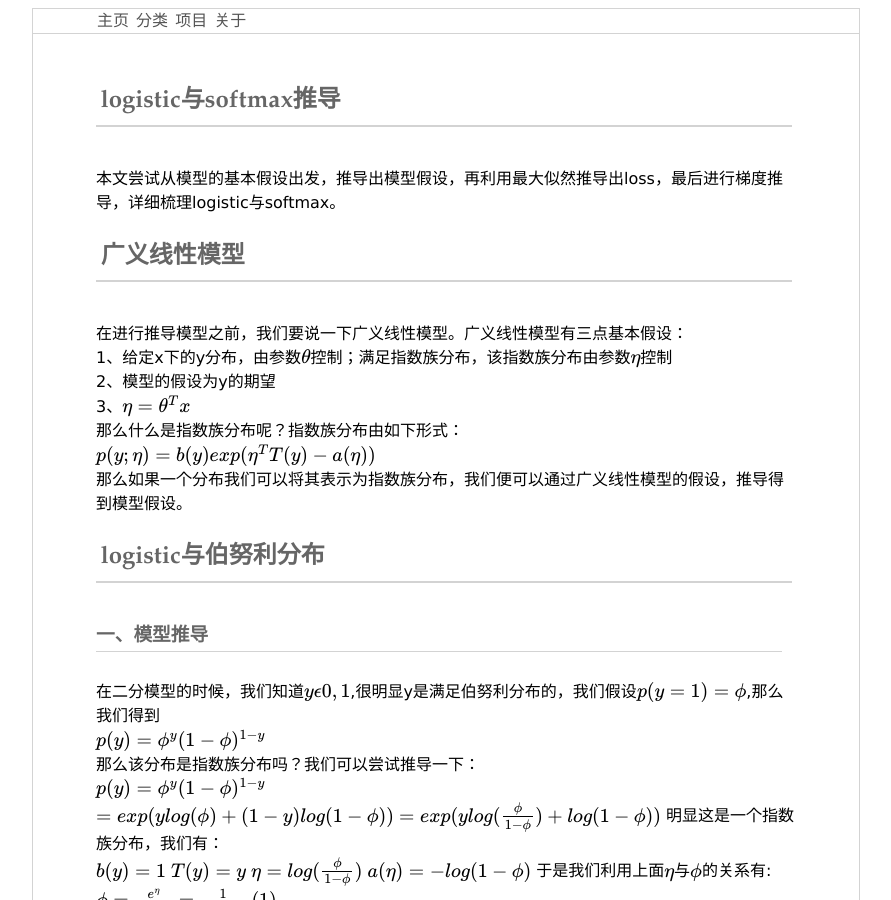
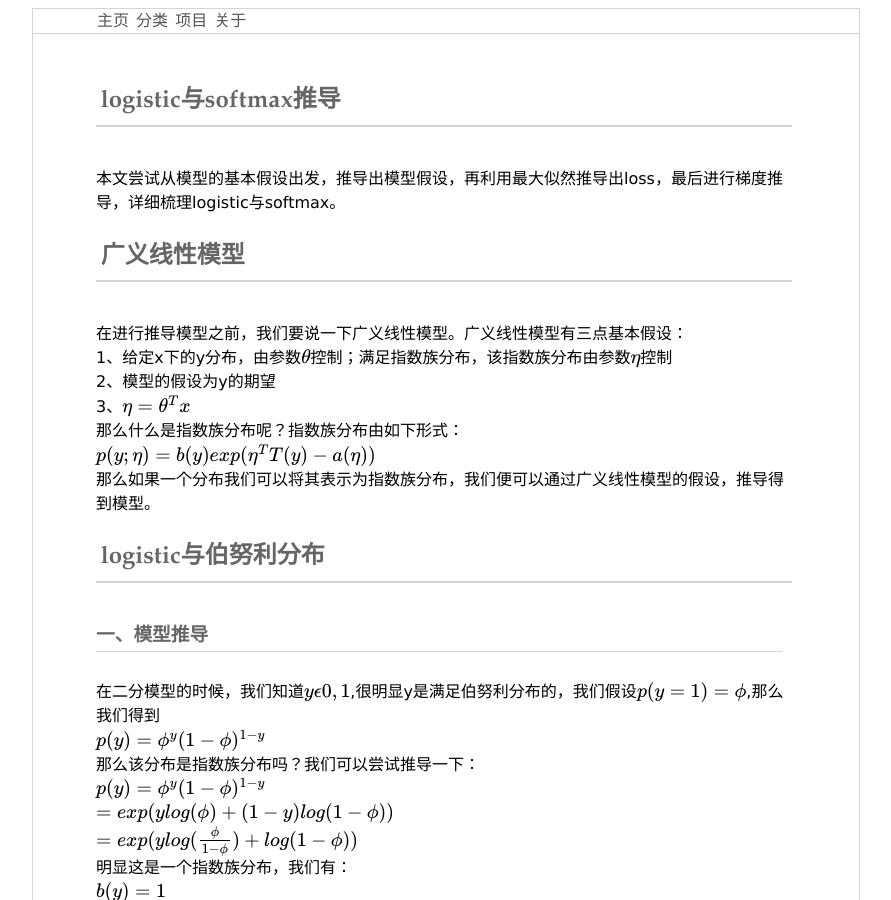
Before and after one commit to JiangQH/JiangQH.github.io, a Jekyll site: the page built from _posts/2017-3-18-logistic与softmax推导.md, in a window 1280 px wide and 900 px high. Shown: the whole window, without its empty margins (194-1085 px from the left). Built offline with Jekyll 4.4.1, drawn with Linux system fonts in a browser that asks for light colours; formulas are drawn with MathJax 3; comment, search, counter and statistics services are not loaded.

Commit message:
blog fine-tune

```diff
--- a/_posts/2017-3-18-logistic与softmax推导.md
+++ b/_posts/2017-3-18-logistic与softmax推导.md
@@ -13,7 +13,7 @@
 3、$$\eta = \theta^{T}x$$
 那么什么是指数族分布呢？指数族分布由如下形式：
 $$p(y;\eta) = b(y) exp(\eta^{T}T(y)-a(\eta))$$
-那么如果一个分布我们可以将其表示为指数族分布，我们便可以通过广义线性模型的假设，推导得到模型假设。
+那么如果一个分布我们可以将其表示为指数族分布，我们便可以通过广义线性模型的假设，推导得到模型。
 ## logistic与伯努利分布
 ### 一、模型推导
 在二分模型的时候，我们知道\\(y \epsilon {0,1}\\),很明显y是满足伯努利分布的，我们假设\\(p(y=1) = \phi\\),那么我们得到
```
Also changed, not shown: other parts of _posts/2017-3-18-logistic与softmax推导.md (+1 -1 lines).
